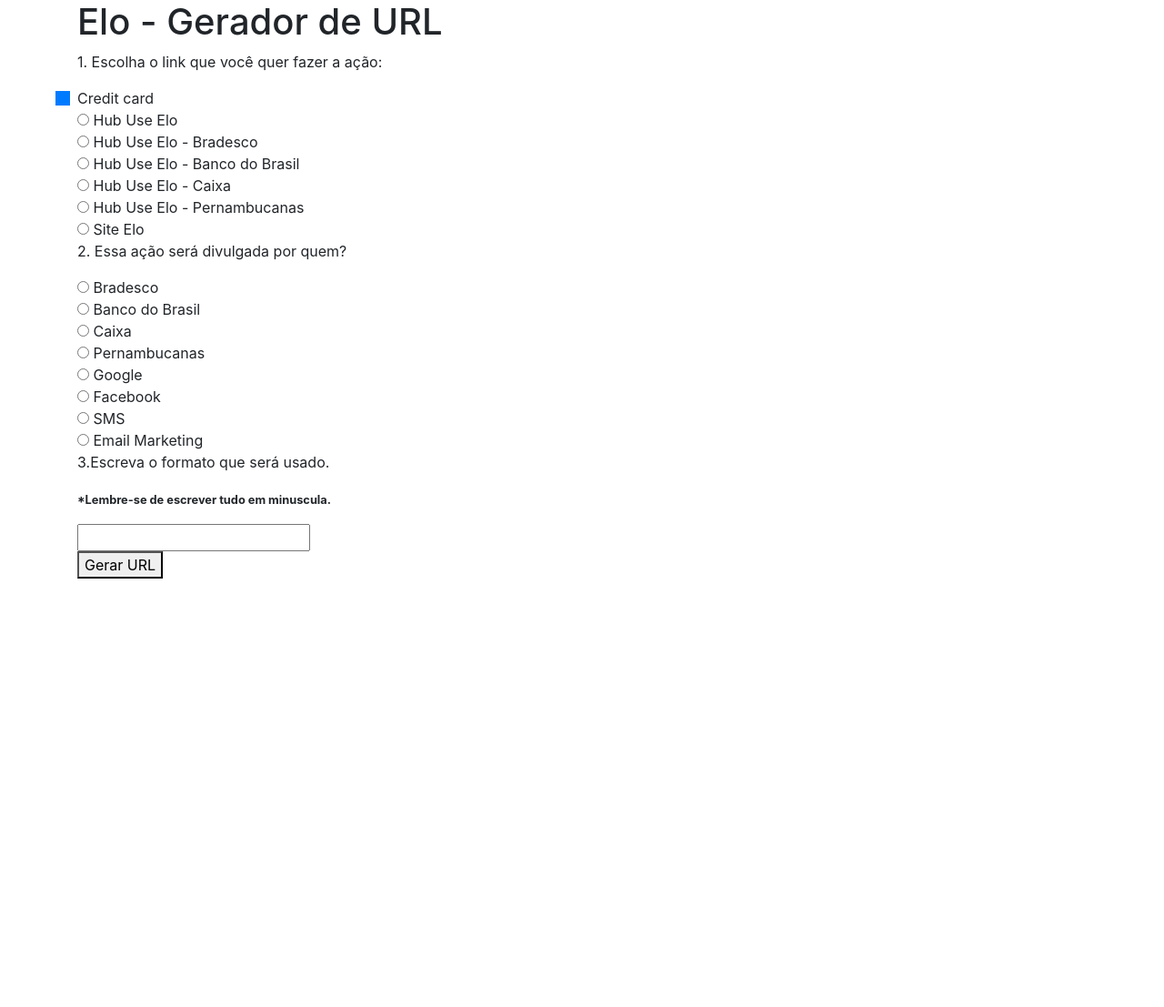
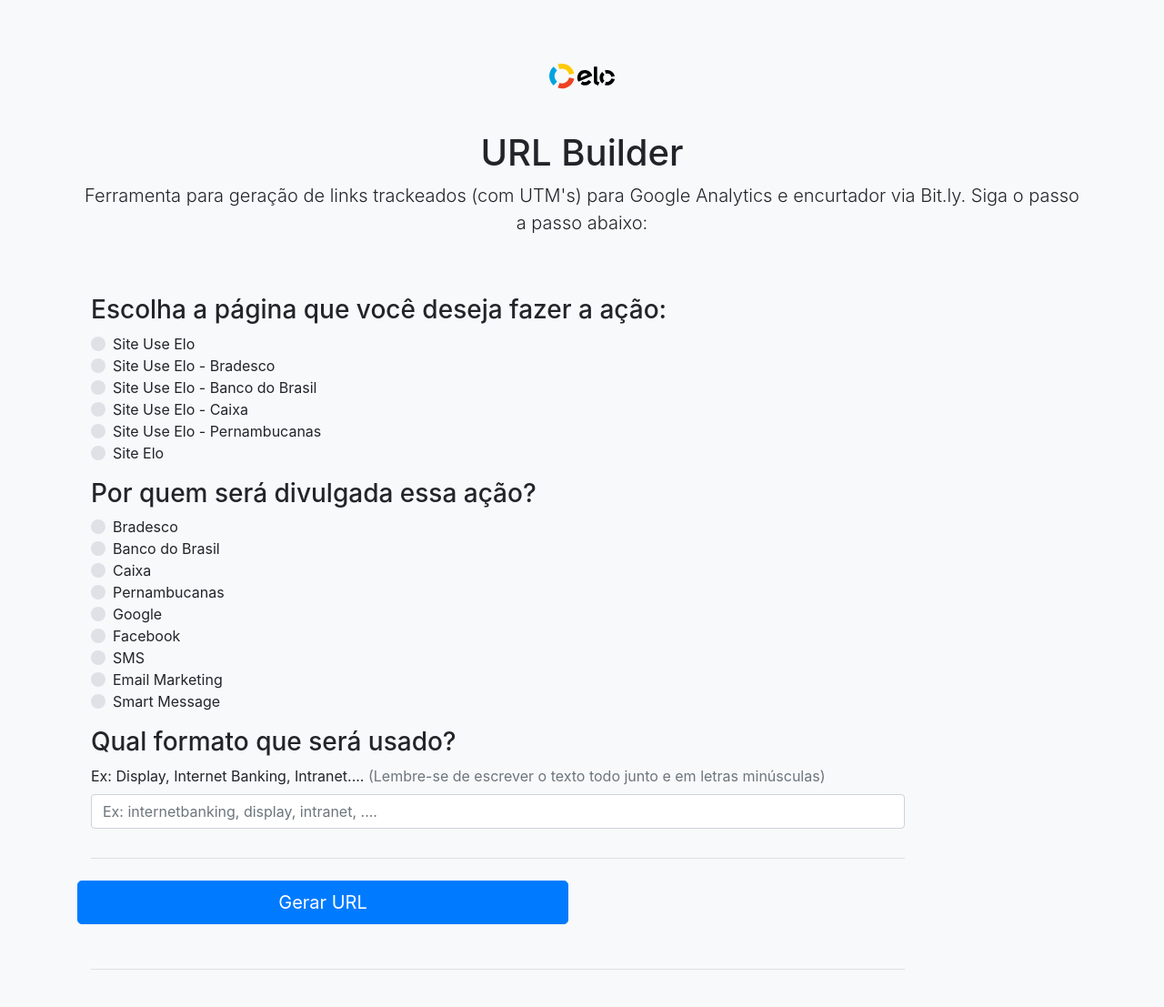
Before and after one commit to alexzwir/elo_url_shortener, a Django app: page / in a window 1280 px wide. Shown: the whole page at 91% size. Before the commit the page ends 636 px from the top, so only its background shows below. Run offline with Django 3.2, Linux system fonts and the light colour scheme; some libraries are stand-ins or nearby versions.

Commit message:
Adding some bootstrap style and UX to the page

```diff
--- a/website/core/forms.py
+++ b/website/core/forms.py
@@ -1,4 +1,4 @@
 from django import forms
 
 class EloUrlToBeShorten(forms.Form):
-    elo_url_to_be_shorten = forms.CharField(max_length=1000,label="",widget=forms.TextInput(attrs={'id':'url_parcial_input','type':'text','name':'url_parcial_input','value':''}))
+    elo_url_to_be_shorten = forms.CharField(max_length=1000,label="",widget=forms.TextInput(attrs={'id':'url_parcial_input','type':'text','name':'url_parcial_input','value':'','class':'form-control'}))
--- /dev/null
+++ b/website/core/static/style.css
@@ -0,0 +1,3 @@
+.bd-light{
+    background-color: #f8f9fa !important;
+}
--- a/website/core/templates/index.html
+++ b/website/core/templates/index.html
@@ -11,61 +11,148 @@
 
 
     <link rel="stylesheet" href="https://stackpath.bootstrapcdn.com/bootstrap/4.1.3/css/bootstrap.min.css" integrity="sha384-MCw98/SFnGE8fJT3GXwEOngsV7Zt27NXFoaoApmYm81iuXoPkFOJwJ8ERdknLPMO" crossorigin="anonymous">
+    <link rel="stylesheet" type="text/css" href="/static/style.css">
 </head>
-<body>
+<body class=bd-light>
     <div class="container">
-        <h1>Elo - Gerador de URL</h1>
-        <div>
+        <div class="py-5 text-center">
+            <img class="d-block mx-auto mb-4" src="/static/logo.svg" alt="" width="72" height="72">
+            <h1>URL Builder</h1>
+            <p class="lead">Ferramenta para geração de links trackeados (com UTM's) para Google Analytics e encurtador via Bit.ly. Siga o passo a passo abaixo:</p>
+        </div>
+        <div class="row">
+            <div class="col-md-12">
+                <div class="col-md-10 mb-3">
+                    <h3>Escolha a página que você deseja fazer a ação:</h3>
+                    <div class="custom-control custom-radio">
+                        <input id="site-use-elo" name="url-inicial" type="radio" class="custom-control-input" required="" value="https://use.elo.com.br/">
+                        <label class="custom-control-label" for="site-use-elo">Site Use Elo</label>
+                    </div>
+                    <div class="custom-control custom-radio">
+                        <input id="site-use-elo-bradesco" name="url-inicial" type="radio" class="custom-control-input" required="" value="https://use.elo.com.br/bradesco/">
+                        <label class="custom-control-label" for="site-use-elo-bradesco">Site Use Elo - Bradesco</label>
+                    </div>
+                    <div class="custom-control custom-radio">
+                        <input id="site-use-elo-banco-do-brasil" name="url-inicial" type="radio" class="custom-control-input" required="" value="https://use.elo.com.br/banco-do-brasil/">
+                        <label class="custom-control-label" for="site-use-elo-banco-do-brasil">Site Use Elo - Banco do Brasil</label>
+                    </div>
+                    <div class="custom-control custom-radio">
+                        <input id="site-use-elo-caixa" name="url-inicial" type="radio" class="custom-control-input" required="" value="https://use.elo.com.br/caixa/">
+                        <label class="custom-control-label" for="site-use-elo-caixa">Site Use Elo - Caixa</label>
+                    </div>
+                    <div class="custom-control custom-radio">
+                        <input id="site-use-elo-pernambucanas" name="url-inicial" type="radio" class="custom-control-input" required="" value="https://use.elo.com.br/pernambucanas/">
+                        <label class="custom-control-label" for="site-use-elo-pernambucanas">Site Use Elo - Pernambucanas</label>
+                    </div>
+                    <div class="custom-control custom-radio">
+                        <input id="site-elo" name="url-inicial" type="radio" class="custom-control-input" required="" value="https://elo.com.br/">
+                        <label class="custom-control-label" for="site-elo">Site Elo</label>
+                    </div>
+                </div>
+            </div>
+        </div>
+        <div class="row">
+            <div class="col-md-12">
+                <div class="col-md-10 mb-3">
+                    <h3>Por quem será divulgada essa ação?</h3>
+                    <div class="custom-control custom-radio">
+                        <input id="utm-source-bradesco" name="utm-source" type="radio" class="custom-control-input" required="" value="?utm_source=EmissorBradesco">
+                        <label class="custom-control-label" for="utm-source-bradesco">Bradesco</label>
+                    </div>
+                    <div class="custom-control custom-radio">
+                        <input id="utm-source-banco-do-brasil" name="utm-source" type="radio" class="custom-control-input" required="" value="?utm_source=EmissorBancodoBrasil">
+                        <label class="custom-control-label" for="utm-source-banco-do-brasil">Banco do Brasil</label>
+                    </div>
+                    <div class="custom-control custom-radio">
+                        <input id="utm-source-caixa" name="utm-source" type="radio" class="custom-control-input" required="" value="?utm_source=EmissorCaixa">
+                        <label class="custom-control-label" for="utm-source-caixa">Caixa</label>
+                    </div>
+                    <div class="custom-control custom-radio">
+                        <input id="utm-source-pernambucanas" name="utm-source" type="radio" class="custom-control-input" required="" value="?utm_source=EmissorPernambucanas">
+                        <label class="custom-control-label" for="utm-source-pernambucanas">Pernambucanas</label>
+                    </div>
+                    <div class="custom-control custom-radio">
+                        <input id="utm-source-google" name="utm-source" type="radio" class="custom-control-input" required="" value="?utm_source=Google">
+                        <label class="custom-control-label" for="utm-source-google">Google</label>
+                    </div>
+                    <div class="custom-control custom-radio">
+                        <input id="utm-source-facebook" name="utm-source" type="radio" class="custom-control-input" required="" value="?utm_source=Facebook">
+                        <label class="custom-control-label" for="utm-source-facebook">Facebook</label>
+                    </div>
+                    <div class="custom-control custom-radio">
+                        <input id="utm-source-sms" name="utm-source" type="radio" class="custom-control-input" required="" value="?utm_source=SMS">
+                        <label class="custom-control-label" for="utm-source-sms">SMS</label>
+                    </div>
+                    <div class="custom-control custom-radio">
+                        <input id="utm-source-emailmarketing" name="utm-source" type="radio" class="custom-control-input" required="" value="?utm_source=EmailMarketing">
+                        <label class="custom-control-label" for="utm-source-emailmarketing">Email Marketing</label>
+                    </div>
+                    <div class="custom-control custom-radio">
+                        <input id="utm-source-smartmessage" name="utm-source" type="radio" class="custom-control-input" required="" value="?utm_source=SmartMessage">
+                        <label class="custom-control-label" for="utm-source-smartmessage">Smart Message</label>
+                    </div>
+                </div>
+            </div>
+        </div>
+        <div class="row">
+            <div class="col-md-12">
+                <div class="col-md-10 mb-3">
+                    <h3>Qual formato que será usado?</h3>
+                    <label for="utm-medium">Ex: Display, Internet Banking, Intranet.... <span class="text-muted">(Lembre-se de escrever o texto todo junto e em letras minúsculas)</span></label>
+                    <input type="text" class="form-control" id="utm-medium" placeholder="Ex: internetbanking, display, intranet, ...." name="utm-medium">
+                </div>
+            </div>
+        </div>
+        <div class="row">
+            <div class="col-md-12">
+                <div class="col-md-10 mb-3">
+                    <hr class="mb-4">
+                </div>
+            </div>
+        </div>
+        <div class="row  mb-3">
+            <div class="col-md-6">
+                <button class="btn btn-primary btn-lg btn-block" id="gerar-url" type="submit">Gerar URL</button>
+            </div>
+        </div>
+        <div class="row">
+            <div class="col-md-10  mb-3">
+                <div id="url-final-div" class="alert alert-dark mb-3">
+                    <p>A URL final é: <a class="alert-link" id="url-final"></a></p>
+                </div>
+            </div>
+        </div>
+        <div class="row">
+            <div class="col-md-12">
+                <div class="col-md-10 mb-3">
+                    <hr class="mb-4">
+                </div>
+            </div>
+        </div>
+        <div class="row">
+            <div class="col-md-10  mb-3">
+                <div id="url-shorten-form" class="mb-3">
+                    <form id="elo_url_shortener_form" class="mb-3" action="/elo_url_shortener" method="POST" data-url="/elo_url_shortener" >{% csrf_token %}
+                        <h4>Deseja encurtar a URL? Clique abaixo:</h4>
+                        <div class="input-group">
+                            {{ form_elo_url_to_be_shorten.elo_url_to_be_shorten }}
+                            <div class="input-group-append">
+                                <button type="submit" id="shorten-button" class="btn btn-secondary">Encurtar URL</button>
+                            </div>
+                        </div>
 
-            <div>
-                <p>1. Escolha o link que você quer fazer a ação:</p>
-                <div>
-                    <input id="credit" name="paymentMethod" type="radio" class="custom-control-input" checked="" required="">
-                    <label class="custom-control-label" for="credit">Credit card</label>
-                </div>
-                <input id="url-inicial" type="radio" name="url-inicial" value="https://use.elo.com.br/"> Hub Use Elo<br>
-                <input id="url-inicial" type="radio" name="url-inicial" value="https://use.elo.com.br/bradesco/"> Hub Use Elo - Bradesco<br>
-                <input id="url-inicial" type="radio" name="url-inicial" value="https://use.elo.com.br/banco-do-brasil/"> Hub Use Elo - Banco do Brasil<br>
-                <input id="url-inicial" type="radio" name="url-inicial" value="https://use.elo.com.br/caixa/"> Hub Use Elo - Caixa<br>
-                <input id="url-inicial" type="radio" name="url-inicial" value="https://use.elo.com.br/pernambucanas/"> Hub Use Elo - Pernambucanas<br>
-                <input id="url-inicial" type="radio" name="url-inicial" value="https://elo.com.br/"> Site Elo<br>
-            </div>
-            <div>
-                <p>2. Essa ação será divulgada por quem?</p>
-                <input id="utm-source" type="radio" name="utm-source" value="?utm_source=EmissorBradesco"> Bradesco<br>
-                <input id="utm-source" type="radio" name="utm-source" value="?utm_source=EmissorBancodoBrasil"> Banco do Brasil<br>
-                <input id="utm-source" type="radio" name="utm-source" value="?utm_source=EmissorCaixa"> Caixa<br>
-                <input id="utm-source" type="radio" name="utm-source" value="?utm_source=EmissorPernambucanas"> Pernambucanas<br>
-                <input id="utm-source" type="radio" name="utm-source" value="?utm_source=Google"> Google<br>
-                <input id="utm-source" type="radio" name="utm-source" value="?utm_source=Facebook"> Facebook<br>
-                <input id="utm-source" type="radio" name="utm-source" value="?utm_source=SMS"> SMS<br>
-                <input id="utm-source" type="radio" name="utm-source" value="?utm_source=EmailMarketing"> Email Marketing<br>
-            </div>
-                <p>3.Escreva o formato que será usado.</p>
-                <p><small><strong>*Lembre-se de escrever tudo em minuscula.</strong></small></p>
-                <input id="utm-medium" type="text" name="utm-medium" value="">
-            </div>
-
-            <div>
-                <button id="gerar-url">Gerar URL</button>
-            </div>
-
-            <div>
-                <div id="url-final-div">
-                    <p>URL final: <span id="url-final"></span></p>
-                </div>
-                <div id="url-shorten-form">
-                    <form id="elo_url_shortener_form" action="/elo_url_shortener" method="POST" data-url="/elo_url_shortener" >{% csrf_token %}
-                        <p>Deseja encurtar a URL? Use o encurtador abaixo:</p>
-                        {{ form_elo_url_to_be_shorten.elo_url_to_be_shorten }}
-                        <button id="shorten-button" type='submit'>Encurtar URL</button>
                     </form>
                 </div>
                 <div id="final-elo-shorten-url" class="alert alert-dark" role="alert">
-                    <p>A url encurtada é: <a href="" id="final-elo-shorten-url-span" class="alert-link"></a></p>
+                    <p>A url encurtada é: <a id="final-elo-shorten-url-span" class="alert-link"></a></p>
+                    <p><strong>Lembre-se de testar a URL antes de enviar para o parceiro.</strong></p>
                 </div>
+            </div>
         </div>
     </div>
+
+
+
 
     <script>
         $(document).ready(function(){
```
